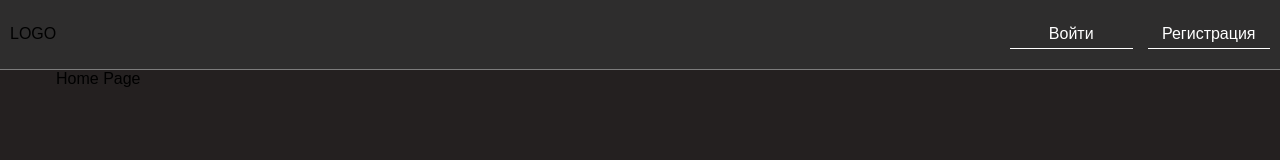
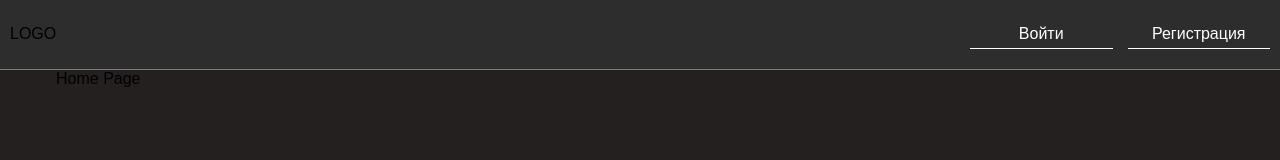
Before and after one commit to igorlyakh/filmoteka, a React (Vite) app: page / in a window 1280 px wide. Shown: the top 160 px of the page. Built offline with nearby package versions, Linux system fonts and the light colour scheme.

Commit message:
fix tag in layout

```diff
--- a/src/Components/Layout/Layout.jsx
+++ b/src/Components/Layout/Layout.jsx
@@ -11,7 +11,7 @@ const Layout = () => {
     <>
       <header className={styled.header}>
         <Link to="/">LOGO</Link>
-        <menu className={styled.menu}>
+        <nav className={styled.menu}>
           {token ? (
             <button
               className={styled.button}
@@ -35,7 +35,7 @@ const Layout = () => {
               </NavLink>
             </>
           )}
-        </menu>
+        </nav>
       </header>
       <main>
         <section>
```
